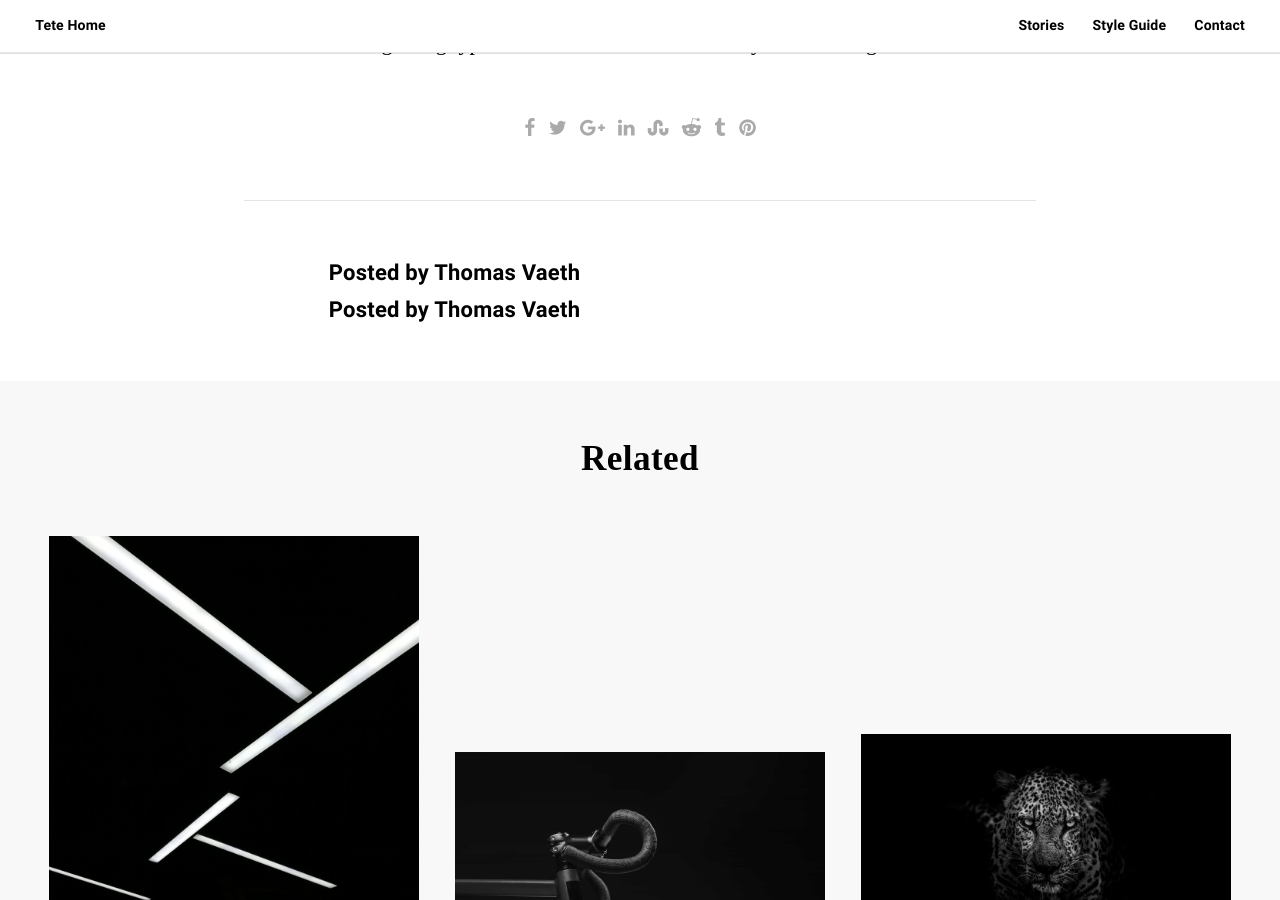
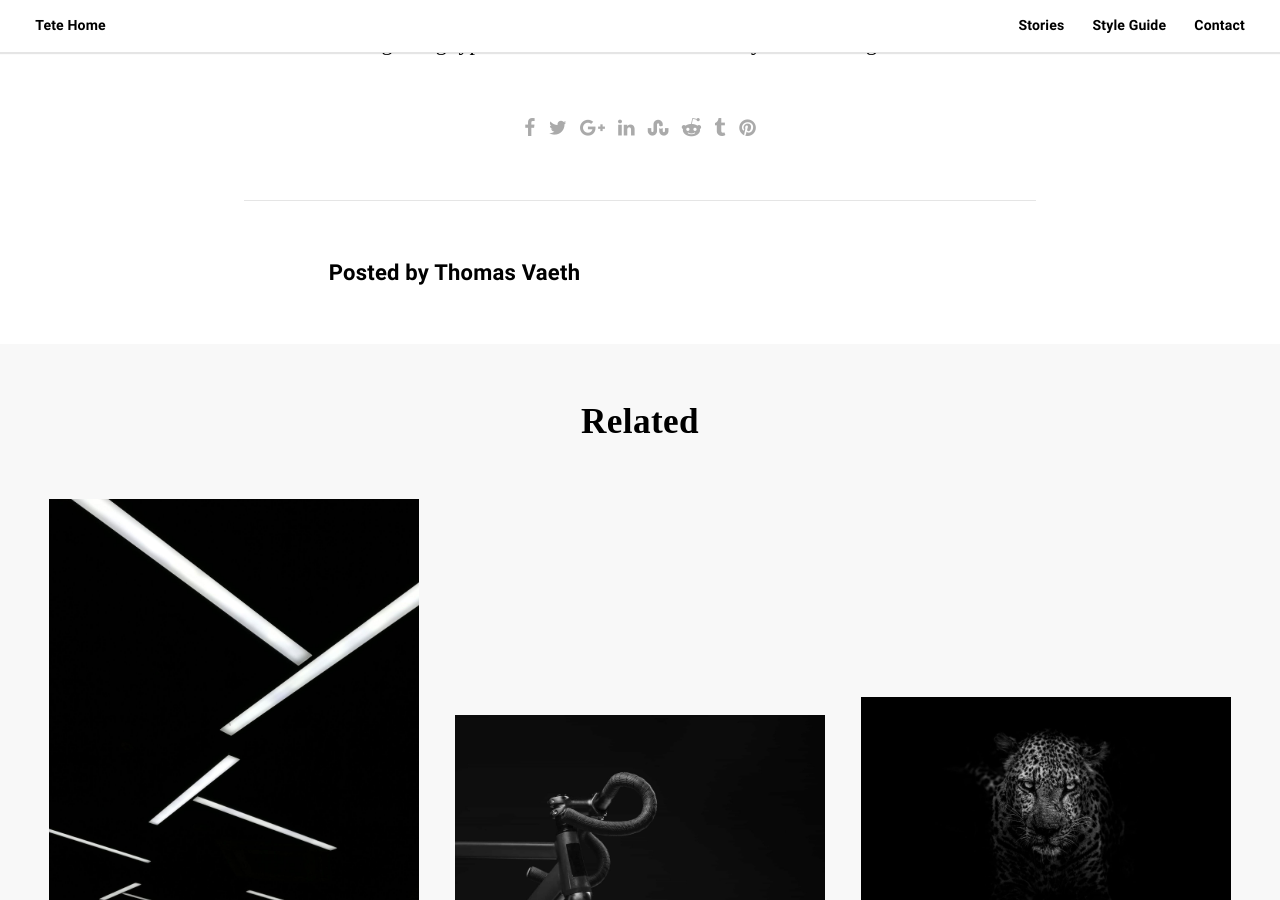
Before and after one commit to vestalux/tete, a Jekyll site: the page built from _posts/2017-10-16-beard.markdown, in a window 1280 px wide and 900 px high, scrolled down 2788 px. Built offline with Jekyll 4.4.1, drawn with Linux system fonts in a browser that asks for light colours; some web fonts are replaced.

Commit message:
Update post.html

```diff
--- a/_layouts/post.html
+++ b/_layouts/post.html
@@ -39,12 +39,12 @@ layout: default
 
       <div class="section-padding">
         <div class="grid-small">
-          {% for author in site.author %}
-            <span class="post__author">Posted by {% if author["name"] == page.author and author["url"] %}<a href="{{ author['url'] }}" title="More By {{ page.author }}">{% endif %}{{ page.author }}{% if author["name"] == page.author and author["url"] %}</a>{% endif %}</span>
+
+            <span class="post__author">Posted by <a href="{{ author['url'] }}" title="More By {{ page.author }}">{{ page.author }}</a></span>
             {% if author["name"] == page.author %}
               <p class="post__bio">{{ author["bio"] }}</p>
             {% endif %}
-          {% endfor %}
+
         </div>
       </div>
     {% endif %}
```
